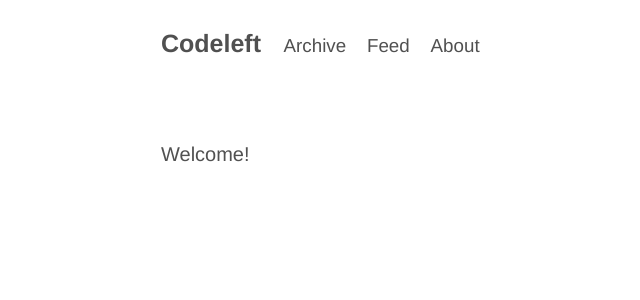
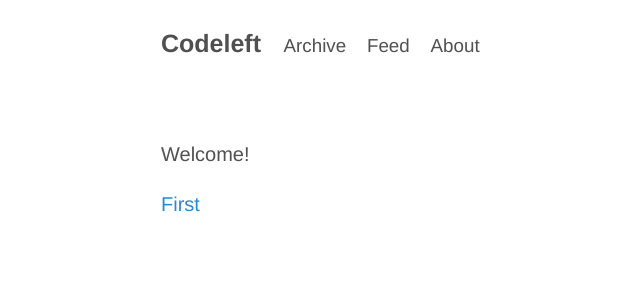
Before and after one commit to johhoi/codeleft, a Jekyll site: the page built from index.md, in a window 1280 px wide. Shown: the top 300 px of the page, without its empty margins (99-739 px from the left). Built offline with Jekyll 4.4.1, drawn with Linux system fonts in a browser that asks for light colours.

Commit message:
Update index.md

```diff
--- a/index.md
+++ b/index.md
@@ -4,3 +4,5 @@ title: Codeleft
 ---
 
 Welcome!
+
+[First]({{ site.baseurl }}{% post_url 2017-02-26-first %})
```
